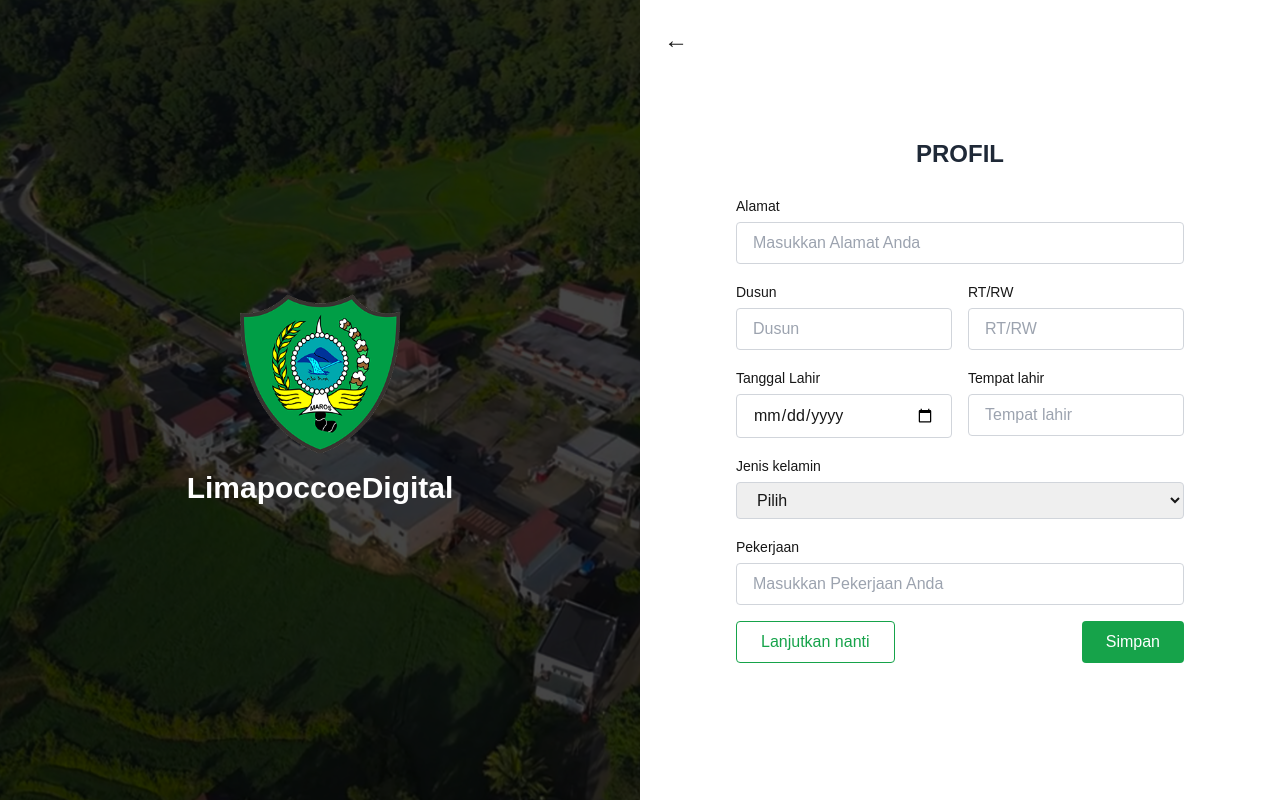
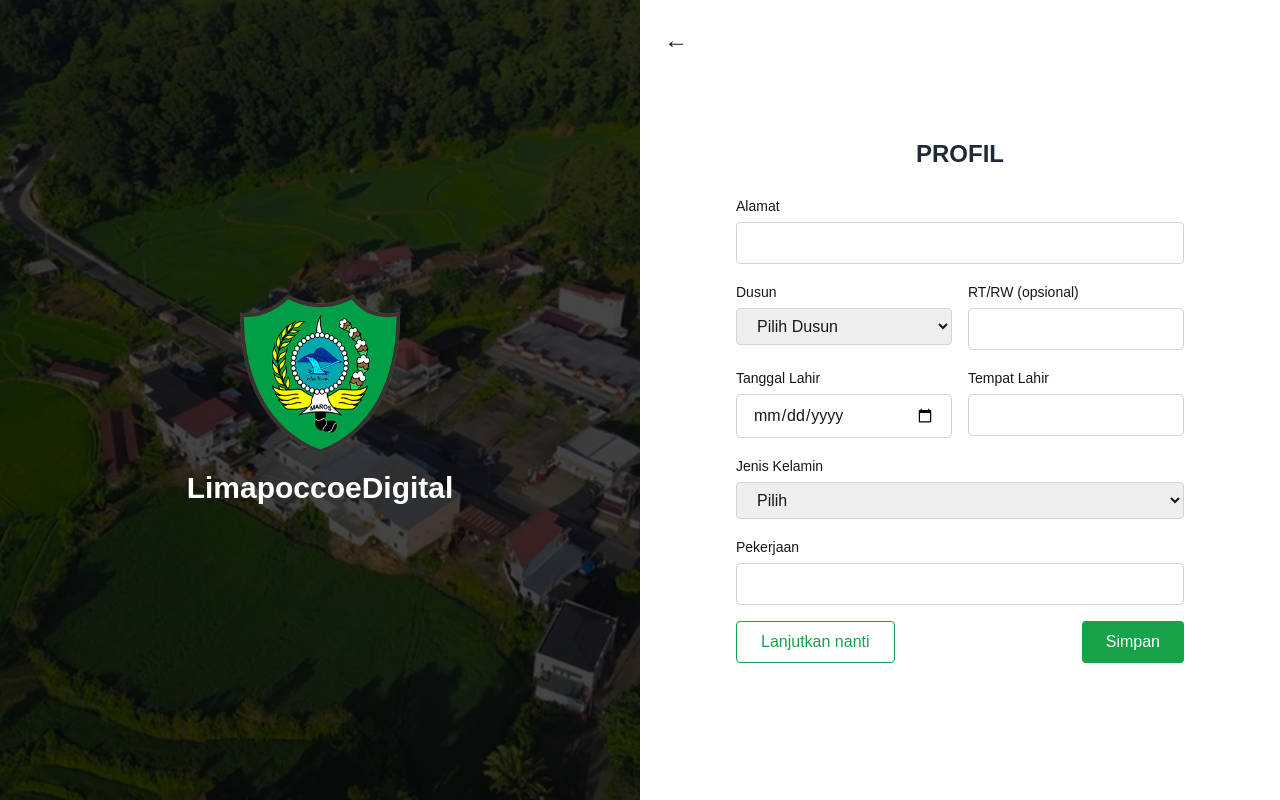
Before and after one commit to muhammadzulfadly/limapoccoedigital, a Next.js app: page /auth/lengkapi-profil in a window 1280 px wide. Built offline with nearby package versions, Linux system fonts and the light colour scheme.

Commit message:
api/auth/lengkapi-profil

```diff
--- /dev/null
+++ b/app/api/auth/lengkapi-profil/route.js
@@ -0,0 +1,29 @@
+export async function POST(req) {
+  try {
+    const body = await req.json();
+    const token = req.headers.get("Authorization");
+
+    const res = await fetch(`${process.env.API_SECRET_URL}/api/v1/profile/lengkapi-profil`, {
+      method: "POST",
+      headers: {
+        "Content-Type": "application/json",
+        Accept: "application/json",
+        Authorization: token,
+      },
+      body: JSON.stringify(body),
+    });
+
+    const data = await res.json();
+
+    return new Response(JSON.stringify(data), {
+      status: res.status,
+      headers: { "Content-Type": "application/json" },
+    });
+  } catch (error) {
+    console.error("API Error:", error);
+    return new Response(JSON.stringify({ message: "Terjadi kesalahan server." }), {
+      status: 500,
+      headers: { "Content-Type": "application/json" },
+    });
+  }
+}
--- a/app/auth/lengkapi-profil/page.js
+++ b/app/auth/lengkapi-profil/page.js
@@ -8,47 +8,33 @@ export default function ProfileForm() {
   const [formData, setFormData] = useState({
     alamat: "",
     dusun: "",
-    rtRw: "",
-    tanggalLahir: "",
-    tempatLahir: "",
-    jenisKelamin: "",
+    rt_rw: "",
+    tanggal_lahir: "",
+    tempat_lahir: "",
+    jenis_kelamin: "",
     pekerjaan: "",
   });
 
   const [errors, setErrors] = useState({});
+  const [loading, setLoading] = useState(false);
 
   const validate = () => {
     const newErrors = {};
-    const formatDDMMYYYY = /^\d{2}\/\d{2}\/\d{4}$/;
     const formatYYYYMMDD = /^\d{4}-\d{2}-\d{2}$/;
 
-    if (!formData.alamat || formData.alamat.length < 10) {
-      newErrors.alamat = "Alamat tidak boleh kosong dan harus terdiri dari minimal 10 karakter.";
-    }
+    if (!formData.alamat || formData.alamat.length < 10) newErrors.alamat = "Alamat minimal 10 karakter.";
 
-    if (!/^[A-Za-z\s]+$/.test(formData.dusun)) {
-      newErrors.dusun = "Nama Dusun tidak valid. Hanya huruf dan spasi yang diperbolehkan.";
-    }
+    if (!formData.dusun) newErrors.dusun = "Dusun wajib dipilih.";
 
-    if (!/^\d{3}\/\d{3}$/.test(formData.rtRw)) {
-      newErrors.rtRw = "Format RT/RW tidak valid. Format angka 3 digit, contoh: 005/003.";
-    }
+    if (formData.rt_rw && !/^\d{3}\/\d{3}$/.test(formData.rt_rw)) newErrors.rt_rw = "Format RT/RW tidak valid. Contoh: 005/003.";
 
-    if (!formatDDMMYYYY.test(formData.tanggalLahir) && !formatYYYYMMDD.test(formData.tanggalLahir)) {
-      newErrors.tanggalLahir = "Format tanggal lahir tidak valid. Gunakan format: DD/MM/YYYY";
-    }
+    if (!formatYYYYMMDD.test(formData.tanggal_lahir)) newErrors.tanggal_lahir = "Gunakan format tanggal: YYYY-MM-DD.";
 
-    if (!/^[A-Za-z\s]+$/.test(formData.tempatLahir)) {
-      newErrors.tempatLahir = "Format tempat lahir tidak valid. Hanya huruf dan spasi yang diperbolehkan.";
-    }
+    if (!/^[A-Za-z\s]+$/.test(formData.tempat_lahir)) newErrors.tempat_lahir = "Tempat lahir hanya huruf dan spasi.";
 
-    if (!formData.jenisKelamin) {
-      newErrors.jenisKelamin = "Pilih jenis kelamin.";
-    }
+    if (!formData.jenis_kelamin) newErrors.jenis_kelamin = "Jenis kelamin wajib dipilih.";
 
-    if (!/^[A-Za-z\s]+$/.test(formData.pekerjaan)) {
-      newErrors.pekerjaan = "Nama pekerjaan tidak boleh kosong dan hanya boleh berisi huruf/spasi.";
-    }
+    if (!/^[A-Za-z\s]+$/.test(formData.pekerjaan)) newErrors.pekerjaan = "Pekerjaan hanya huruf dan spasi.";
 
     setErrors(newErrors);
     return Object.keys(newErrors).length === 0;
@@ -58,10 +44,38 @@ export default function ProfileForm() {
     setFormData({ ...formData, [e.target.name]: e.target.value });
   };
 
-  const handleSubmit = (e) => {
+  const handleSubmit = async (e) => {
     e.preventDefault();
-    if (validate()) {
-      alert("Form is valid!");
+    if (!validate()) return;
+    setLoading(true);
+
+    try {
+      const token = localStorage.getItem("token");
+
+      const res = await fetch("/api/auth/lengkapi-profil", {
+        method: "POST",
+        headers: {
+          "Content-Type": "application/json",
+          Authorization: `Bearer ${token}`,
+        },
+        body: JSON.stringify(formData),
+      });
+
+      const result = await res.json();
+
+      if (res.ok) {
+        localStorage.setItem("user", JSON.stringify(result.user_data));
+        localStorage.setItem("profile", JSON.stringify(result.profile));
+        alert(result.message || "Profil berhasil disimpan.");
+        router.push("/masyarakat/pengajuan-surat");
+      } else {
+        alert(result.message || "Gagal menyimpan profil.");
+      }
+    } catch (err) {
+      console.error(err);
+      alert("Gagal menghubungi server.");
+    } finally {
+      setLoading(false);
     }
   };
 
@@ -71,61 +85,70 @@ export default function ProfileForm() {
         ←
       </button>
       <h2 className="text-2xl font-bold mb-6 text-center text-gray-800">PROFIL</h2>
-      <form onSubmit={handleSubmit} className="w-full max-w-md space-y-4">
+      <form onSubmit={handleSubmit} className="space-y-4">
         <div>
           <label className="text-sm">Alamat</label>
-          <input name="alamat" className={`w-full border rounded px-4 py-2 mt-1 ${errors.alamat ? "border-red-500" : "border-gray-300"}`} placeholder="Masukkan Alamat Anda" value={formData.alamat} onChange={handleChange} />
-          {errors.alamat && <p className="text-red-500 text-xs mt-1">{errors.alamat}</p>}
+          <input name="alamat" value={formData.alamat} onChange={handleChange} className={`w-full border rounded px-4 py-2 mt-1 ${errors.alamat ? "border-red-500" : "border-gray-300"}`} />
+          {errors.alamat && <p className="text-red-500 text-xs">{errors.alamat}</p>}
         </div>
 
         <div className="flex gap-4">
           <div className="w-1/2">
             <label className="text-sm">Dusun</label>
-            <input name="dusun" className={`w-full border rounded px-4 py-2 mt-1 ${errors.dusun ? "border-red-500" : "border-gray-300"}`} placeholder="Dusun" value={formData.dusun} onChange={handleChange} />
-            {errors.dusun && <p className="text-red-500 text-xs mt-1">{errors.dusun}</p>}
+            <select name="dusun" value={formData.dusun} onChange={handleChange} className={`w-full border rounded px-4 py-2 mt-1 ${errors.dusun ? "border-red-500" : "border-gray-300"}`}>
+              <option value="">Pilih Dusun</option>
+              {["WT.Bengo", "Barua", "Mappasaile", "Kampala", "Kaluku", "Jambua", "Bontopanno", "Samata"].map((dusun) => (
+                <option key={dusun} value={dusun}>
+                  {dusun}
+                </option>
+              ))}
+            </select>
+            {errors.dusun && <p className="text-red-500 text-xs">{errors.dusun}</p>}
           </div>
+
           <div className="w-1/2">
-            <label className="text-sm">RT/RW</label>
-            <input name="rtRw" className={`w-full border rounded px-4 py-2 mt-1 ${errors.rtRw ? "border-red-500" : "border-gray-300"}`} placeholder="RT/RW" value={formData.rtRw} onChange={handleChange} />
-            {errors.rtRw && <p className="text-red-500 text-xs mt-1">{errors.rtRw}</p>}
+            <label className="text-sm">RT/RW (opsional)</label>
+            <input name="rt_rw" value={formData.rt_rw} onChange={handleChange} className={`w-full border rounded px-4 py-2 mt-1 ${errors.rt_rw ? "border-red-500" : "border-gray-300"}`} />
+            {errors.rt_rw && <p className="text-red-500 text-xs">{errors.rt_rw}</p>}
           </div>
         </div>
 
         <div className="flex gap-4">
           <div className="w-1/2">
             <label className="text-sm">Tanggal Lahir</label>
-            <input type="date" name="tanggalLahir" className={`w-full border rounded px-4 py-2 mt-1 ${errors.tanggalLahir ? "border-red-500" : "border-gray-300"}`} value={formData.tanggalLahir} onChange={handleChange} />
-            {errors.tanggalLahir && <p className="text-red-500 text-xs mt-1">{errors.tanggalLahir}</p>}
+            <input type="date" name="tanggal_lahir" value={formData.tanggal_lahir} onChange={handleChange} className={`w-full border rounded px-4 py-2 mt-1 ${errors.tanggal_lahir ? "border-red-500" : "border-gray-300"}`} />
+            {errors.tanggal_lahir && <p className="text-red-500 text-xs">{errors.tanggal_lahir}</p>}
           </div>
           <div className="w-1/2">
-            <label className="text-sm">Tempat lahir</label>
-            <input name="tempatLahir" className={`w-full border rounded px-4 py-2 mt-1 ${errors.tempatLahir ? "border-red-500" : "border-gray-300"}`} placeholder="Tempat lahir" value={formData.tempatLahir} onChange={handleChange} />
-            {errors.tempatLahir && <p className="text-red-500 text-xs mt-1">{errors.tempatLahir}</p>}
+            <label className="text-sm">Tempat Lahir</label>
+            <input name="tempat_lahir" value={formData.tempat_lahir} onChange={handleChange} className={`w-full border rounded px-4 py-2 mt-1 ${errors.tempat_lahir ? "border-red-500" : "border-gray-300"}`} />
+            {errors.tempat_lahir && <p className="text-red-500 text-xs">{errors.tempat_lahir}</p>}
           </div>
         </div>
 
         <div>
-          <label className="text-sm">Jenis kelamin</label>
-          <select name="jenisKelamin" className={`w-full border rounded px-4 py-2 mt-1 ${errors.jenisKelamin ? "border-red-500" : "border-gray-300"}`} value={formData.jenisKelamin} onChange={handleChange}>
+          <label className="text-sm">Jenis Kelamin</label>
+          <select name="jenis_kelamin" value={formData.jenis_kelamin} onChange={handleChange} className={`w-full border rounded px-4 py-2 mt-1 ${errors.jenis_kelamin ? "border-red-500" : "border-gray-300"}`}>
             <option value="">Pilih</option>
             <option value="Laki-laki">Laki-laki</option>
             <option value="Perempuan">Perempuan</option>
           </select>
-          {errors.jenisKelamin && <p className="text-red-500 text-xs mt-1">{errors.jenisKelamin}</p>}
+          {errors.jenis_kelamin && <p className="text-red-500 text-xs">{errors.jenis_kelamin}</p>}
         </div>
 
         <div>
           <label className="text-sm">Pekerjaan</label>
-          <input name="pekerjaan" className={`w-full border rounded px-4 py-2 mt-1 ${errors.pekerjaan ? "border-red-500" : "border-gray-300"}`} placeholder="Masukkan Pekerjaan Anda" value={formData.pekerjaan} onChange={handleChange} />
-          {errors.pekerjaan && <p className="text-red-500 text-xs mt-1">{errors.pekerjaan}</p>}
+          <input name="pekerjaan" value={formData.pekerjaan} onChange={handleChange} className={`w-full border rounded px-4 py-2 mt-1 ${errors.pekerjaan ? "border-red-500" : "border-gray-300"}`} />
+          {errors.pekerjaan && <p className="text-red-500 text-xs">{errors.pekerjaan}</p>}
         </div>
 
         <div className="flex justify-between mt-6">
-          <button type="button" className="border border-green-600 text-green-600 rounded px-6 py-2 hover:bg-green-50">
+          <button type="button" onClick={() => router.push("/masyarakat/pengajuan-surat")} className="border border-green-600 text-green-600 rounded px-6 py-2 hover:bg-green-50">
             Lanjutkan nanti
           </button>
-          <button type="submit" className="bg-green-600 text-white rounded px-6 py-2 hover:bg-green-700">
-            Simpan
+
+          <button type="submit" disabled={loading} className="bg-green-600 text-white rounded px-6 py-2 hover:bg-green-700 disabled:opacity-50">
+            {loading ? "Menyimpan..." : "Simpan"}
           </button>
         </div>
       </form>
```
